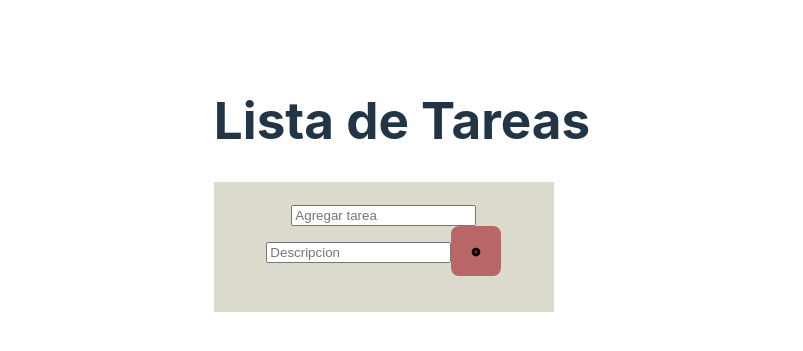
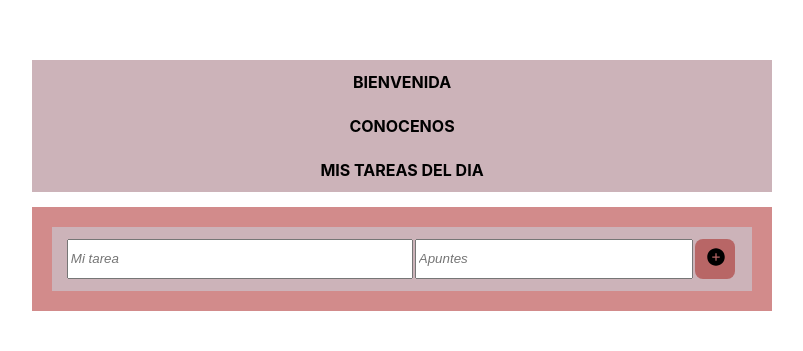
Before and after one commit to EldyVasqz/my-react-task-list, a React (Vite) app: page /Tareas in a window 1280 px wide. Shown: the part 215-566 px from the top of the page, without its empty margins (238-1041 px from the left). Built offline with nearby package versions, Linux system fonts and the light colour scheme.

Commit message:
Agregue los componentes SobreNosotros, Tareas y Menu y las funcionalidad de navegar a ellas

```diff
--- a/package.json
+++ b/package.json
@@ -12,7 +12,8 @@
   "dependencies": {
     "react": "^18.2.0",
     "react-dom": "^18.2.0",
-    "react-icons": "^4.10.1"
+    "react-icons": "^4.10.1",
+    "react-router-dom": "^6.15.0"
   },
   "devDependencies": {
     "@types/react": "^18.2.15",
--- a/src/App.css
+++ b/src/App.css
@@ -12,7 +12,7 @@
   transition: filter 300ms;
 }
 .logo:hover {
-  filter: drop-shadow(0 0 2em #646cffaa);
+  filter: drop-shadow(0 0 2em #eeeef0aa);
 }
 .logo.react:hover {
   filter: drop-shadow(0 0 2em #61dafbaa);
@@ -41,49 +41,161 @@
   color: #888;
 }
 
-.container {
-  display: flex;
-  gap: 10px;
-  background-color: #dbdacc;
-  width: 300px;
-  align-items: center;
-
-}
 .button{
   background-color: #b86666;
-  width: 50px;
-  height: 50px;
-  padding: 10px; /*espacio alrededor texto*/
+  width: 40px;
+  height: 40px;
+  padding: 5px;
   }
 .icons{
   background-color: #b86666;
-  width: 10px;
-  height: 10px;
+  width: 30px;
+  height: 20px;
   align-items: center;
 }
 .lista
 {
   display: flex;
-  width: 170px;
-  gap:20px;
-  align-items: center;
-  background-color: #b18989
+  flex-direction: column;
+  align-items: start;
+  width:78%;
+
+  background-color: #ccb3b9;
+  color:black;
+  text-align: justify;
+
 }
 .tachado{
   text-decoration:line-through;
 
 }
 
-.container2{
-  background-color: #dbdacc;
+.container {
+  display: flex;
+  gap: 10px;
+  background-color: #ccb3b9;
+  width: 100%;
   align-items: center;
-  width: 300px;
-  padding: 20px;
+  justify-content: center;
+
+}
+.containerGeneral{
+  background-color: #d28989fa;
+  align-items: center;
+  flex-direction: row;
+  justify-content: center;
+  width: 700px;
+  padding: 2%;
+
 }
 
-.tareas{
+.tarea{
+width: 50%;
+font-style: italic;
 
-  height: auto;
-  justify-content: left;
 
 }
+.descripcion{
+  width: 40%;
+  font-style: italic;
+
+}
+
+.contenedorTareas{
+  display: flex;
+  justify-content: center;
+  gap: 2px;
+  width: 100%;
+}
+
+.container3 {
+  background-color: #ccb3b9;
+  color:black;
+  padding-left: 12px;
+  padding-top: 12px;
+  padding-right: 12px;
+  padding-bottom: 12px;
+
+}
+.botones{
+  display: flex;
+  flex-direction: row;
+  gap: 14px;
+
+}
+.apunte{
+  font-weight: lighter;
+  font-style: italic;
+  margin-top: 1px;
+
+}
+p{font-weight: bold;}
+
+.nombre{
+  color: #a04e4efa;
+  font-style: italic;
+  justify-content: center;
+}
+
+.parrafo{
+  text-align: justify;
+  color: #ceb5b5fa;
+  justify-content: center;
+  font-weight: 700;
+}
+
+.viñetas{
+  text-align: justify;
+  justify-content: center;
+
+
+  color: #ceb5b5fa;
+  font-style: italic;
+
+}
+
+.subtitulo{
+  color: #d47c7cfa;
+  font-style: italic;
+  justify-content: center;
+}
+
+.contenedorInterfaz{
+  display: flex;
+  flex-direction: column;
+  width: 1000px;
+  justify-content: center;
+  align-items: center;
+
+}
+
+body, ul, li {
+  margin: 0;
+  padding: 0;
+  list-style: none;
+}
+
+.menu {
+  background-color: #ccb3b9;
+  width: 740px;
+  margin-bottom: 15px;
+}
+
+.menu ul {
+  padding: 10px 0;
+}
+
+.menu li {
+  padding: 10px 20px;
+}
+
+.menu a {
+  color: #000000;
+  text-decoration: none;
+  font-weight: bold;
+  display: block;
+}
+
+.menu a:hover {
+  background-color: #b67e8c;
+}
--- a/src/App.jsx
+++ b/src/App.jsx
@@ -1,13 +1,17 @@
-import { useState } from 'react';
+
 import './App.css'
-import Header from './componentes/Header';
+
 import TaskList from './componentes/TaskList';
+import { Menu } from './componentes/Menu';
+import { BrowserRouter, Routes, Route } from 'react-router-dom'
+import SobreNosotros from './componentes/SobreNosotros';
+import Home from './componentes/Home';
 
 function App (){
 
 
   // Cree un Hook con un array para controlar la lista de tareas
-const [taskList, settaskList] = useState([
+const taskList=[
   {id:1,
   task: 'Alistarme',
   state:true},
@@ -19,13 +23,23 @@ const [taskList, settaskList] = useState([
   state:false},
   {id:4,
   task: 'Trabajar',state:false}
-])
+]
   return (
 
 //Llame el componente taskList enviandole la lista de tareas
   <div>
-    <h1>Lista de Tareas</h1>
-    <TaskList todos={taskList}></TaskList>
+
+    <BrowserRouter>
+    <div className="contenedorInterfaz">
+          <Menu />
+          <Routes>
+          <Route path="/home" element={<Home/>}/>
+          <Route path="/SobreNosotros" element={<SobreNosotros/>}/>
+          <Route path="/Tareas" element={<TaskList/>}/>
+        </Routes>
+        </div>
+        </BrowserRouter>
+
     </div>
   )
 
--- /dev/null
+++ b/src/componentes/Home.jsx
@@ -0,0 +1,14 @@
+
+
+function Home() {
+
+return (
+    <div>
+      <h2 className="subtitulo">Bienvenido a "Tareas del dia"</h2>
+      <p className="parrafo">¿Estás cansado de olvidar tareas importantes?, ¿Sentirte abrumado por la cantidad de cosas por hacer en tu vida diaria?, ¿Incumplir las cosas que debes entregar o realizar porque lo olvidaste?, ¿Tener miedo de no hacer ciertas actividades? </p>
+      <p className="parrafo">Entonces ¡No busques más! "Tareas del dia" es tu solucion, es una aplicacion que te ayudara a mantener todo organizado, simple y bajo control.</p>
+    </div>
+  );
+}
+
+  export default Home;
--- /dev/null
+++ b/src/componentes/Menu.jsx
@@ -0,0 +1,22 @@
+import { Link } from "react-router-dom";
+
+function Menu (){
+    return (
+        <div className="menu2">
+
+        <ul className="menu">
+            <li >
+          <Link to="/home">BIENVENIDA</Link>
+            </li>
+            <li >
+          <Link to="/SobreNosotros">CONOCENOS</Link>
+            </li>
+            <li>
+          <Link to="/Tareas">MIS TAREAS DEL DIA </Link>
+            </li>
+      </ul>
+      </div>
+    );
+}
+
+export {Menu}
--- /dev/null
+++ b/src/componentes/SobreNosotros.jsx
@@ -0,0 +1,21 @@
+import React from 'react';
+
+function SobreNosotros() {
+  return (
+    <div>
+      <h2 className="nombre">Sobre Nosotros</h2>
+      <p className="parrafo">
+      ¡Hola! Bienvenido a nuestra aplicación "Tareas del dia", Nuestro objetivo es hacer que tu vida sea más fácil y organizada. Aquí tienes un vistazo a las caracteristicas que te ofrecemos:
+      </p>
+      <ul className="viñetas">
+        <li>1. Te colaboramos para organizar tu dia de una manera mas simple, facil y sencilla</li>
+        <li>2. Te ayudamos para recordar todas y cada una de las tareas que se debas realizar en el dia</li>
+        <li>3. Diseñamos nuestra aplicación para ser fácil de entender y de usar. No importa si eres un experto en tecnología o un principiante, ¡te sentirás cómodo usándola! </li>
+      </ul>
+
+
+    </div>
+  );
+}
+
+export default SobreNosotros;
--- a/src/componentes/Task.jsx
+++ b/src/componentes/Task.jsx
@@ -1,70 +1,64 @@
+/* eslint-disable react/prop-types */
 import { useState, useEffect } from "react";
 import { HiPencil } from "react-icons/hi2";
 import { FaTrashCan } from "react-icons/fa6";
-import TaskList from "./TaskList";
-export default function Task({taskName, state, todos, id})
+
+export default function Task({todos, descripcion, taskName, state, id, handleDeleteTask, handleUpdateTask, modifyState})
 {
-
 //Cree un hook para controlar el estado de la lista de tareas en checkbox, le asigno el estado que esta en el arreglo original
 	const[checkState, setcheckState]=useState(state)
-
-
 //Cree una funcion para cambiar el estado de mi lista cuando marco el checkbox
 	const checkChange=(state) => {
 		let newState
-
 		if (state==true){
 			newState=false
 		}
 		else {
 			newState=true
 		}
+
+
+		modifyState(id)
 		setcheckState(newState)
-
-		todos[id-1].state=newState
-
 	}
 
 //Cree el useEffect para que funcione cuando hago un cambio en el checkbox checkState
 	useEffect(()=>{
         const newTaskList=JSON.stringify(todos)
 		window.localStorage.setItem("listStorage",newTaskList)
-
-    }, [ checkState ])
+    }, [todos,checkState])
+	return(
+		<div className="container" key={id}>
 
 
-	return(
-		<div
-		className="container">
-		<div
-		className="lista">
+		<section className="lista">
 
-{/*En el evento onChange del checkbox llamo la funcion para cambiar el estado*/ }
-		<div>
-			<input checked={checkState} type="checkbox" onChange={()=>checkChange(checkState)}></input>
-		</div>
 
 {/*Envio el parametro del estado al estilo. Si se cumple me llamara el id de tachado de lo contrario queda sin cambios */ }
-		<div>
+
 				<p className={`${checkState? 'tachado':''}`}>{taskName}</p>
-			</div>
-		</div>
+				<p className="apunte">{descripcion}</p>
 
+		</section>
+		<div className="botones">	{/*En el evento onChange del checkbox llamo la funcion para cambiar el estado*/ }
+
+		<button className="button"> <input checked={checkState} type="checkbox" onChange={()=>checkChange(checkState)}></input></button>
 {/* Cree los botones de modificar y eliminar */}
-		<div>
+		<section>
 		<button
-			onClick={()=> handleUpdateTask}
+			onClick={()=>handleUpdateTask(id, taskName, descripcion, checkState)}
 			className="button"><HiPencil
 			className="icons"/></button>
-		</div>
+		</section>
+		<section className="">
 
-		<div>
+
 			<button
-			onClick={()=> handleDeleteTask}
+			onClick={()=>handleDeleteTask(id)}
 			className="button"><FaTrashCan
 			className="icons"/></button>
+		</section>
 		</div>
-
 		</div>
 	)
 
--- a/src/componentes/TaskList.jsx
+++ b/src/componentes/TaskList.jsx
@@ -1,59 +1,38 @@
+/* eslint-disable react/jsx-key */
 import { AiFillPlusCircle } from "react-icons/ai";
 import Task from "./Task";
-import { useState, useEffect } from "react";
-import { HiPencil } from "react-icons/hi2";
-import { FaTrashCan } from "react-icons/fa6";
+import { useState } from "react";
+
 import { useTaskHandler } from "../hooks/useTaskHandler";
 
-export default function TaskList({todos}){
+export default function TaskList(){
     function handleSubmit(event){
         event.preventDefault();
+    }
 
-    }
+
     let storedTaskList=[]
-    useEffect(() => {
-        console.log("Lista guardada1"+localStorage.getItem('taskList'))
-         storedTaskList = JSON.parse(localStorage.getItem('taskList'));
-           console.log("Lista guardada2"+storedTaskList)
-      }, []);
+    storedTaskList = JSON.parse(localStorage.getItem('listStorage'));
 
+
+     if (storedTaskList==null)
+     {
+storedTaskList=[]
+     }
 //Agregue una variable de estado para guardar el id de cada tarea
     const [taskId, setTaskId] = useState(Date.now());
 //Agregue una variable de estado para poder guardar la tarea
     const [task, setTask] = useState("");
-
 //Agregue una variable de estado para poder guardar una descripcion de la tarea
     const [descripcion, setDescripcion] = useState("");
-
 //Hago el llamado a la lista de tareas las funciones agregar, eliminar y modicicar de mi hook
-    const [taskList, newTask, deleteTask, modifyTask] = useTaskHandler(storedTaskList);
-
+    const [taskList, newTask, deleteTask, modifyState] = useTaskHandler(storedTaskList);
 //Agregue una variable de estado para verificar el cambio de estado del checkbox
     const[checkState, setcheckState]=useState(false);
-
 //Cree la variable error para establecer cual es el error a mostrar
     const [error, setError]=useState("");
-
-//Cree una funcion para cambiar el estado de mi lista cuando marco el checkbox
-
-const checkChange=(index, state) => {
-
-    let newState
-
-    if (state==true){
-        newState=false
-    }
-    else {
-        newState=true
-    }
-    taskList[index].state=newState
-    setcheckState(newState)
-}
-
 // Cree la funcion de agregar tarea a la lista de tareas
-
     function handleNewTask () {
-
         if (task=="" || task.length<3)
         {
             setError("Caracteres insuficientes");
@@ -61,91 +40,49 @@ const checkChange=(index, state) => {
         else{
 
 //Envio el valor del id, nombre de la tarea y descripcion, si se va a actualizar una tarea existente va mantener el mismo id para que se agregue en la misma posicion
-
-            newTask(taskId, task, descripcion)
+            newTask(taskId, task, descripcion, checkState)
             setTaskId("")
             setTask("")
+            setDescripcion("")
+            setcheckState(false)
             setError("");
         }
-        console.log(taskList)
-    };
+    }
+// Cree la funcion de eliminar tarea de la lista de tareas
+     function handleDeleteTask (taskId) {
+        deleteTask(taskId)
+    }
+// Cree la funcion de modificar tarea de la lista de tareas
+     function handleUpdateTask (taskId, taskName, descripcion, state) {
+     //Actualice las variables de ingresar tarea
+     deleteTask(taskId)
 
-// Cree la funcion de eliminar tarea de la lista de tareas
-    function handleDeleteTask (taskId) {
-
-        deleteTask(taskId)
-    };
-
-// Cree la funcion de modificar tarea de la lista de tareas
-    function handleModifyTask (taskId, taskName) {
-        const updatedTareas = {
-            id: taskId,
-            task: taskName
-
-        };
-
-//Agregue a la variable de ingresar tarea el nombre de la tarea actual a modificar
-        setTaskId(taskId)
+     setTaskId(taskId)
         setTask(taskName)
         setDescripcion(descripcion)
-        modifyTask(taskId, updatedTareas);
+        setcheckState(state)
+    }
+    return(
+        <form onSubmit={handleSubmit} className="containerGeneral">
 
-    };
-
-    return(
-        <form onSubmit={handleSubmit}>
-        <div className="container2">
-            <div>
-
+        <div className="container3">
+            <section className="contenedorTareas">
 {/*Cree la caja de texto con el boton de crear, en el input de ingresar tareas por defecto en el value me va aparecer el nombre de la tarea a modificar*/ }
-                <input value={task} placeholder="Agregar tarea" onChange={(event) => {setTask(event.target.value)}}></input>
-
+                <input className="tarea" value={task} placeholder="Mi tarea" onChange={(event) => {setTask(event.target.value)}}></input>
 {/*Cree el imput para guardar la descripcion de la tarea*/ }
-                <input value={descripcion} placeholder="Descripcion" onChange={(event) => {setDescripcion(event.target.value)}}></input>
+                <input className="descripcion" value={descripcion} placeholder="Apuntes" onChange={(event) => {setDescripcion(event.target.value)}}></input>
                 <button onClick={handleNewTask} className="button"><AiFillPlusCircle className="icons"/></button>
                 <p style={{color:'red'}}>{error}</p>
-
 {/*Recorro la lista de tareas con map y llamo el componente task para que me imprima el nombre de cada tarea y envio el estado para controlar el estado de cada tarea enviada al checkbox*/ }
-            </div>
+            </section>
 {/*Ordene la lista por id*/}
-           {taskList.sort((x, y) => y.id - x.id).map((todo,index) =>
-
-            <div key={index}
-            className="container">
-            <div
-            className="lista">
-
-{/*En el evento onChange del checkbox llamo la funcion para cambiar el estado*/ }
-            <div>
-                <input checked={checkState} type="checkbox" onChange={()=>checkChange(index,todo.state)}></input>
-            </div>
-
-{/*Envio el parametro del estado al estilo. Si se cumple me llamara el id de tachado de lo contrario queda sin cambios */ }
-            <div className="tareas">
-                    <h5 className={`${checkState? 'tachado':''}`}>{todo.taskName} {todo. descripcion}</h5>
-                </div>
-            </div>
-{/*Cree los dos botones (modificar y eliminar) con su funcion respectiva */}
-            <div>
-            <button
-                onClick = {() => handleModifyTask(todo.id, todo.taskName)}
-                className="button"><HiPencil
-                className="icons"/></button>
-            </div>
-
-            <div>
-
-                <button
-                onClick = {() => handleDeleteTask(todo.id)}
-                className="button"><FaTrashCan
-                className="icons"/></button>
-
-            </div>
-
-            </div>
+           {taskList.sort((x, y) => y.id - x.id).map((todo, index) =>
+            <div key={index}>
+           <Task todos={taskList} descripcion={todo.descripcion} taskName={todo.taskName} state={todo.state}  id={todo.id} handleDeleteTask={handleDeleteTask} handleUpdateTask={handleUpdateTask}  modifyState={modifyState}  ></Task>
+           </div>
            )
            }
-            </div>
+           </div>
             </form>
 
-    )};
+    )}
--- a/src/hooks/useTaskHandler.js
+++ b/src/hooks/useTaskHandler.js
@@ -1,28 +1,16 @@
-import { useEffect, useState } from "react";
+import { useState } from "react";
 export function useTaskHandler (initialTasks){
 
 // Cree un hook con 3 funciones. Agregar, eliminar y modificar con su respectivo retorno
     const [taskList, setTaskList] = useState(initialTasks);
 
 
-    useEffect(() => {
-        localStorage.setItem('taskList', JSON.stringify(taskList));
-      }, [taskList]);
-
-
-
-
-
-
-
-
-    const newTask = (id, tarea, descripcion) => {
-
+//Cree la funcion para aagregar nuevas tareas
+    const newTask = (id, tarea, descripcion, state) => {
         if(id==''){
            id=Date.now()
         }
-        const newTask={id:id, taskName:tarea, state:false, descripcion:descripcion}
-
+        const newTask={id:id, taskName:tarea, state:state, descripcion:descripcion}
         setTaskList([...taskList, newTask]);
     };
 
@@ -32,14 +20,12 @@ export function useTaskHandler (initialTasks){
         setTaskList(updatedTareas);
     };
 
-    const modifyTask = (tareaId, updatedTarea) => {
-        const updatedTareas = taskList.map(tarea =>
-        tarea.id === tareaId? updatedTarea : tarea);
-
-         const newTareas = taskList.filter((tarea) => (tarea.id !== tareaId));
-        setTaskList(newTareas);
-    };
-
-return ([taskList, newTask, deleteTask, modifyTask])
-
+    //Se creo una funcion para modificar el estado de la tarea elegida
+    const modifyState = (tareaId) => {
+       console.log(tareaId)
+       let index=taskList.findIndex(task =>task.id == tareaId);
+       taskList[index].state=!taskList[index].state
+       setTaskList(taskList)
+   };
+return ([taskList, newTask, deleteTask, modifyState])
 }
--- a/src/index.css
+++ b/src/index.css
@@ -15,12 +15,13 @@
 }
 
 a {
-  font-weight: 500;
-  color: #646cff;
+  font-weight: 700;
+  color: #795050fa;
   text-decoration: inherit;
+
 }
 a:hover {
-  color: #535bf2;
+  color: #684a4c;
 }
 
 body {
@@ -57,7 +58,7 @@ button:focus-visible {
 
 @media (prefers-color-scheme: light) {
   :root {
-    color: #213547;
+    color: #73aada;
     background-color: #ffffff;
   }
   a:hover {
```
Also changed, not shown: src/componentes/Tareas.js (added), 1 other file (tests, documents, lock files or other folders).
